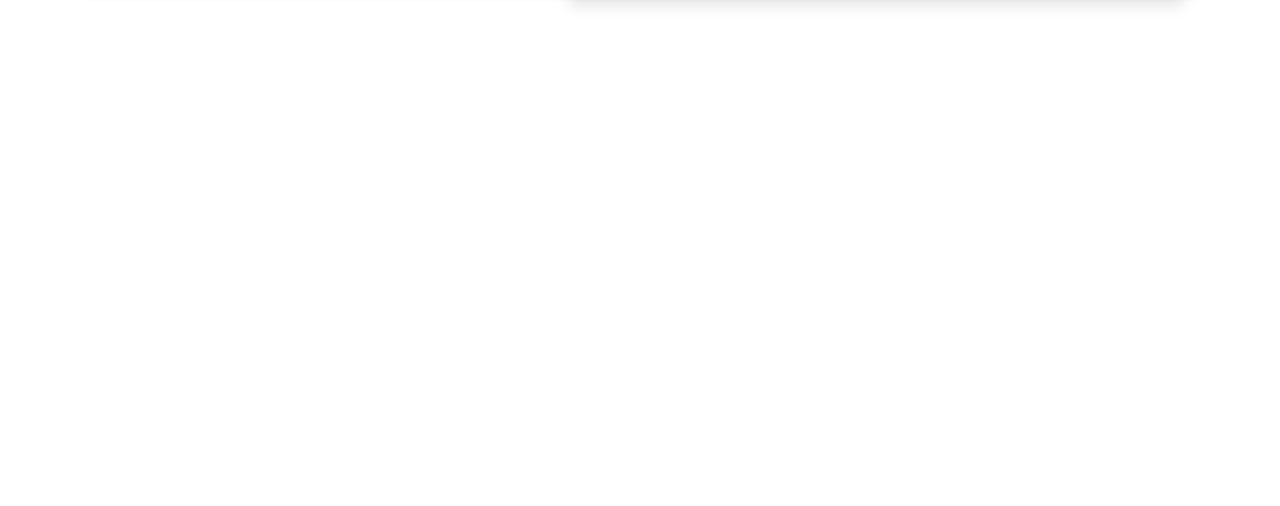
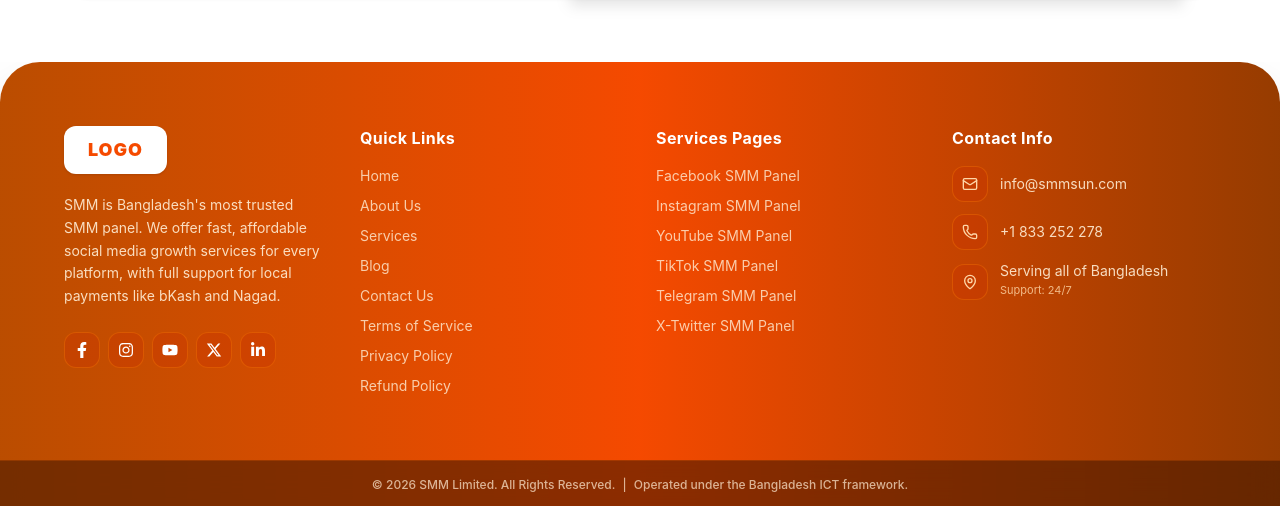
Before and after one commit to Pranto408/inforisen-technical-task, a React (Vite) app: page / in a window 1280 px wide. Shown: the part 6972-7478 px from the top of the page. Before the commit the page ends 7034 px from the top, so only its background shows below. Built offline with nearby package versions, Linux system fonts and the light colour scheme; a web font is replaced by a local one.

Commit message:
Footer Added

```diff
--- a/src/App.jsx
+++ b/src/App.jsx
@@ -1,6 +1,7 @@
 import Advantages from "./components/Advantages"
 import CtaBanner from "./components/CtaBanner"
 import FAQSection from "./components/FAQSection"
+import Footer from "./components/Footer"
 import GrowthTimeline from "./components/GrowthTimeline"
 import HeroBanner from "./components/HeroBanner"
 import PaymentMethods from "./components/PaymentMethods"
@@ -23,6 +24,7 @@
       <Advantages />
       <FAQSection />
       <CtaBanner />
+      <Footer/>
     </div>
   )
 }
--- /dev/null
+++ b/src/components/Footer.jsx
@@ -0,0 +1,178 @@
+import React from "react";
+import {
+  FaFacebookF,
+  FaInstagram,
+  FaYoutube,
+  FaLinkedinIn,
+} from "react-icons/fa";
+import { FaXTwitter } from "react-icons/fa6";
+import { Mail, Phone, MapPin } from "lucide-react";
+
+const Footer = () => {
+  return (
+    <footer className="w-full font-sans select-none">
+      {/* Full-Width Outer Container with Rounded Top Only */}
+      <div className="w-full rounded-t-3xl sm:rounded-t-[2.5rem] bg-gradient-to-r from-amber-700 via-orange-600 to-amber-800 text-white overflow-hidden shadow-2xl">
+        {/* Subtle Geometric Background Pattern */}
+        <div
+          className="absolute inset-0 opacity-10 pointer-events-none"
+          style={{
+            backgroundImage: `radial-gradient(circle, #ffffff 1px, transparent 1px)`,
+            backgroundSize: "24px 24px",
+          }}
+        />
+
+        {/* Main Links & Info Grid */}
+        <div className="relative z-10 max-w-7xl mx-auto grid grid-cols-1 md:grid-cols-2 lg:grid-cols-4 gap-8 p-8 sm:p-12 lg:p-16">
+          {/* Column 1: Logo & About */}
+          <div className="space-y-5">
+            {/* Logo Placeholder Box */}
+            <div className="bg-white text-orange-600 font-black text-lg px-6 py-2.5 rounded-xl inline-block shadow-sm tracking-wider">
+              LOGO
+            </div>
+
+            <p className="text-orange-100/90 text-xs sm:text-sm leading-relaxed pr-2">
+              SMM is Bangladesh's most trusted SMM panel. We offer fast,
+              affordable social media growth services for every platform, with
+              full support for local payments like bKash and Nagad.
+            </p>
+
+            {/* Social Icons */}
+            <div className="flex items-center gap-2 pt-1">
+              {[
+                { icon: FaFacebookF, href: "#" },
+                { icon: FaInstagram, href: "#" },
+                { icon: FaYoutube, href: "#" },
+                { icon: FaXTwitter, href: "#" },
+                { icon: FaLinkedinIn, href: "#" },
+              ].map((item, idx) => {
+                const Icon = item.icon;
+                return (
+                  <a
+                    key={idx}
+                    href={item.href}
+                    className="w-9 h-9 rounded-xl bg-orange-700/40 hover:bg-orange-700/80 border border-orange-400/30 flex items-center justify-center text-white transition-all duration-200"
+                  >
+                    <Icon className="w-4 h-4" />
+                  </a>
+                );
+              })}
+            </div>
+          </div>
+
+          {/* Column 2: Quick Links */}
+          <div className="space-y-4">
+            <h3 className="text-white font-bold text-base tracking-wide">
+              Quick Links
+            </h3>
+            <ul className="space-y-2.5 text-xs sm:text-sm text-orange-100/80">
+              {[
+                "Home",
+                "About Us",
+                "Services",
+                "Blog",
+                "Contact Us",
+                "Terms of Service",
+                "Privacy Policy",
+                "Refund Policy",
+              ].map((link) => (
+                <li key={link}>
+                  <a
+                    href="#"
+                    className="hover:text-white transition-colors duration-150 block"
+                  >
+                    {link}
+                  </a>
+                </li>
+              ))}
+            </ul>
+          </div>
+
+          {/* Column 3: Services Pages */}
+          <div className="space-y-4">
+            <h3 className="text-white font-bold text-base tracking-wide">
+              Services Pages
+            </h3>
+            <ul className="space-y-2.5 text-xs sm:text-sm text-orange-100/80">
+              {[
+                "Facebook SMM Panel",
+                "Instagram SMM Panel",
+                "YouTube SMM Panel",
+                "TikTok SMM Panel",
+                "Telegram SMM Panel",
+                "X-Twitter SMM Panel",
+              ].map((service) => (
+                <li key={service}>
+                  <a
+                    href="#"
+                    className="hover:text-white transition-colors duration-150 block"
+                  >
+                    {service}
+                  </a>
+                </li>
+              ))}
+            </ul>
+          </div>
+
+          {/* Column 4: Contact Info */}
+          <div className="space-y-4">
+            <h3 className="text-white font-bold text-base tracking-wide">
+              Contact Info
+            </h3>
+            <div className="space-y-3">
+              {/* Email */}
+              <div className="flex items-center gap-3">
+                <div className="w-9 h-9 rounded-xl bg-orange-700/40 border border-orange-400/30 flex items-center justify-center shrink-0">
+                  <Mail className="w-4 h-4 text-orange-200" />
+                </div>
+                <a
+                  href="mailto:info@smmsun.com"
+                  className="text-xs sm:text-sm text-orange-100/90 hover:text-white transition-colors"
+                >
+                  info@smmsun.com
+                </a>
+              </div>
+
+              {/* Phone */}
+              <div className="flex items-center gap-3">
+                <div className="w-9 h-9 rounded-xl bg-orange-700/40 border border-orange-400/30 flex items-center justify-center shrink-0">
+                  <Phone className="w-4 h-4 text-orange-200" />
+                </div>
+                <a
+                  href="tel:+1833252278"
+                  className="text-xs sm:text-sm text-orange-100/90 hover:text-white transition-colors"
+                >
+                  +1 833 252 278
+                </a>
+              </div>
+
+              {/* Address / Support */}
+              <div className="flex items-start gap-3">
+                <div className="w-9 h-9 rounded-xl bg-orange-700/40 border border-orange-400/30 flex items-center justify-center shrink-0 mt-0.5">
+                  <MapPin className="w-4 h-4 text-orange-200" />
+                </div>
+                <div className="text-xs sm:text-sm text-orange-100/90 leading-tight">
+                  <p>Serving all of Bangladesh</p>
+                  <p className="text-orange-200/80 text-[11px] mt-1">
+                    Support: 24/7
+                  </p>
+                </div>
+              </div>
+            </div>
+          </div>
+        </div>
+
+        {/* Bottom Copyright Bar */}
+        <div className="relative z-10 bg-amber-950/60 backdrop-blur-md py-4 px-6 text-center border-t border-orange-500/20">
+          <p className="text-[11px] sm:text-xs text-orange-100/70 font-medium">
+            © 2026 SMM Limited. All Rights Reserved.{" "}
+            <span className="mx-1">|</span> Operated under the Bangladesh ICT
+            framework.
+          </p>
+        </div>
+      </div>
+    </footer>
+  );
+};
+
+export default Footer;
```
